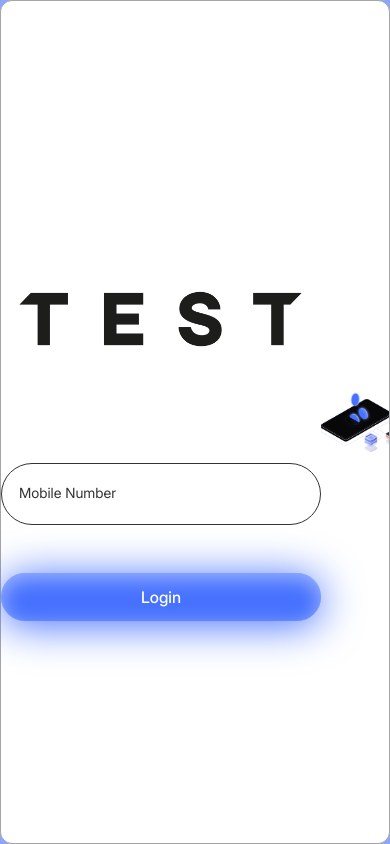
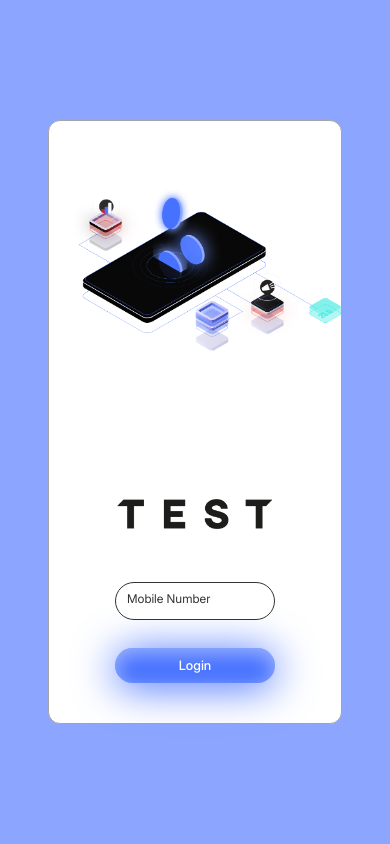
Before and after one commit to shimadhq/next-login-dashboard, a Next.js app: page / in a window 390 px wide. Built offline with nearby package versions, Linux system fonts and the light colour scheme.

Commit message:
✅ completed login responsive

```diff
--- a/src/Components/UI/Button.tsx
+++ b/src/Components/UI/Button.tsx
@@ -11,7 +11,7 @@ type ButtonProps = {
 };
 
 function Button({ text, className, href, disabled, loading, onClick }: ButtonProps) {
-  const baseClass = `px-4 py-3 bg-[#4772FF] btn-shadow rounded-full flex items-center justify-center gap-2 transition
+  const baseClass = `p-2 lg:px-4 lg:py-3 bg-[#4772FF] btn-shadow rounded-full flex items-center justify-center gap-2 transition
      ${disabled || loading ? "opacity-50 cursor-not-allowed" : "cursor-pointer"} ${className}`;
 
   const content = (
--- a/src/Components/UI/Input.tsx
+++ b/src/Components/UI/Input.tsx
@@ -8,9 +8,9 @@ type InputProps = {
   placeholder?: string;
   onChange: (value: string) => void;
   value?: string | number;
-  isNumber?: boolean;
-  children?: React.ReactNode;
 };
+
+const iranPhoneRegex = /^(?:\+98|0098|0)?9\d{9}$/;
 
 const Input: React.FC<InputProps> = ({
   label,
@@ -18,30 +18,34 @@ const Input: React.FC<InputProps> = ({
   placeholder = "",
   onChange,
   value = "",
-  isNumber = false,
-  children,
 }) => {
   const [focused, setFocused] = useState(false);
+  const [isValid, setIsValid] = useState<null | boolean>(null);
+
+  // Debounce logic
+  useEffect(() => {
+    if (!value) {
+      setIsValid(null);
+      return;
+    }
+
+    const handler = setTimeout(() => {
+      setIsValid(iranPhoneRegex.test(value.toString()));
+    }, 500); // 500ms debounce
+
+    return () => clearTimeout(handler);
+  }, [value]);
 
   return (
     <div className="relative w-full">
       {/* Input */}
       <input
-        type={isNumber ? "number" : "text"}
+        type="tel"
         value={value}
         onFocus={() => setFocused(true)}
         onBlur={() => setFocused(false)}
-        onChange={(e) => {
-          const val = e.target.value;
-          if (isNumber) {
-            if (!isNaN(Number(val))) {
-              onChange(val);
-            }
-          } else {
-            onChange(val);
-          }
-        }}
-        className={`peer w-full p-4 pt-6 border border-[#333333] rounded-full text-sm bg-white outline-none ${className}`}
+        onChange={(e) => onChange(e.target.value)}
+        className={`peer w-full p-2 lg:p-2.5 xl:p-4 xl:pt-6 border border-[#333333] rounded-full text-sm bg-white outline-none ${className}`}
         placeholder=" " // Should be blank so that the label floats.
       />
 
@@ -51,17 +55,25 @@ const Input: React.FC<InputProps> = ({
           absolute left-3 text-[#333333] transition-all duration-200
           ${focused || value
             ? "-top-2.5 text-xs bg-white px-1"
-            : "top-5 px-1.5 text-sm text-[#444B5A]"}
+            : "top-2 md:top-4 lg:top-2.5 xl:top-5 text-[12px] md:text-[13px] text-[#444B5A]"}
         `}
       >
         {label}
       </label>
 
-      {/* Children */}
-      {children && (
-        <div className="absolute right-3 top-1/2 -translate-y-1/2 text-[#3E6BFF]">
-          {children}
-        </div>
+      {/* Validation message */}
+      {isValid === false && (
+        <p className="flex items-center gap-1 mt-1 text-red-500 text-xs">
+          <FiXCircle className="text-red-500" />
+          mobile number is not valid, example: 09xxxxxxxxx
+        </p>
+      )}
+
+      {isValid === true && (
+        <p className="flex items-center gap-1 mt-1 text-green-600 text-xs">
+          <FiCheckCircle className="text-green-600" />
+          mobile number is valid
+        </p>
       )}
     </div>
   );
--- /dev/null
+++ b/src/app/dashboard/page.tsx
@@ -0,0 +1,13 @@
+"use client";
+import React, { useState } from "react";
+import { CiUser } from "react-icons/ci";
+
+function DashboardPage() {
+    return(
+        <div className="flex flex-col bg-white">
+            <div className="flex p-3 bg-[#8CA6FF] text-white">
+                <CiUser />
+            </div>
+        </div>
+    );
+}
--- a/src/app/login/page.tsx
+++ b/src/app/login/page.tsx
@@ -1,24 +1,53 @@
 "use client";
-import React, { useState } from "react";
+import React, { useState, useEffect } from "react";
+import { useRouter } from "next/navigation";
 import Input from "@/Components/UI/Input";
 import Button from "@/Components/UI/Button";
 import Image from "next/image";
+import axios from "axios";
+
+const iranPhoneRegex = /^(?:\+98|0098|0)?9\d{9}$/;
 
 function LoginPage () {
     const [mobileNumber, setMobileNumber] = useState("");
+    const [loading, setLoading] = useState(false);
+    const router = useRouter();
+
+    const handleLogin = async () => {
+        if (!iranPhoneRegex.test(mobileNumber)) {
+            alert("Mobile number format is not valid. Example: 09xxxxxxxxx");
+            return;
+        }
+
+        try {
+            setLoading(true);
+            const response = await axios.get("https://randomuser.me/api/?results=1&nat=us");
+            const userData = response.data;
+
+            // Saving data in localStorage
+            localStorage.setItem("userData", JSON.stringify(userData));
+
+            // Redirect to dashboard page
+            router.push("/dashboard");
+        } catch (error) {
+            console.error("Error fetching user data:", error);
+        } finally {
+            setLoading(false);
+        }
+    };
 
     return (
-        <div className="flex w-full h-full items-center justify-between bg-white rounded-xl border border-[#A5A5A5]">
-            <div className="xl:w-[58%] flex flex-col items-center justify-center gap-12">
+        <div className="flex flex-col-reverse lg:flex-row xl:flex-row w-full h-full items-center justify-between bg-white rounded-xl border border-[#A5A5A5]">
+            <div className="xl:w-[55%] w-full flex flex-col items-center justify-center mb-10 gap-7 md:gap-8 md:mb-11 lg:gap-10 xl:gap-12">
                 <Image
                     width={1000}
                     height={1000}
                     src="/Images/logo.png"
-                    className="w-96 h-48 object-cover"
+                    className="w-44 h-20 md:w-60 md:h-24 md:-mt-7 lg:w-64 lg:h-28 xl:w-96 xl:h-48 object-cover"
                     alt="logo"
                     priority
                 />
-                <div className="w-80">
+                <div className="w-40 md:w-52 lg:w-56 xl:w-80">
                     <Input
                         label="Mobile Number"
                         value={mobileNumber}
@@ -26,17 +55,27 @@ function LoginPage () {
                     />
                 </div>
                 <Button
-                    text="Login"
-                    className="w-80 text-white font-[600]"
+                    text={loading ? "Loading..." : "Login"}
+                    className="w-40 md:w-52 lg:w-56 xl:w-80 text-[13px] lg:text-[14px] text-white font-[600]"
+                    onClick={handleLogin}
+                    disabled={loading}
                 />
             </div>
-            <div className="xl:w-[42%] relative">
+            <div className="xl:w-[45%] w-full relative">
                 <Image
                     width={1000}
                     height={1000}
                     src="/Images/login-image.png"
-                    className="w-full xl:relative"
+                    className="hidden lg:flex w-full relative"
                     alt="login-image"
+                    priority
+                />
+                <Image
+                    width={1000}
+                    height={1000}
+                    src="/Images/login-mobile.png"
+                    className="block lg:hidden w-full md:w-[90%] relative"
+                    alt="login-mobile"
                     priority
                 />
             </div>
--- a/src/app/page.tsx
+++ b/src/app/page.tsx
@@ -2,7 +2,7 @@ import LoginPage from "@/app/login/page";
 
 export default function Home() {
   return (
-    <div  className="w-full h-screen flex items-center justify-center bg-[#8CA6FF] xl:py-30 xl:px-44">
+    <div  className="w-full h-screen flex items-center justify-center bg-[#8CA6FF] py-30 px-12 md:p-20 lg:px-20 lg:py-30 xl:py-30 xl:px-44">
       <LoginPage />
     </div>
   );
```
Also changed, not shown: public/Images/login-mobile.png (added).
